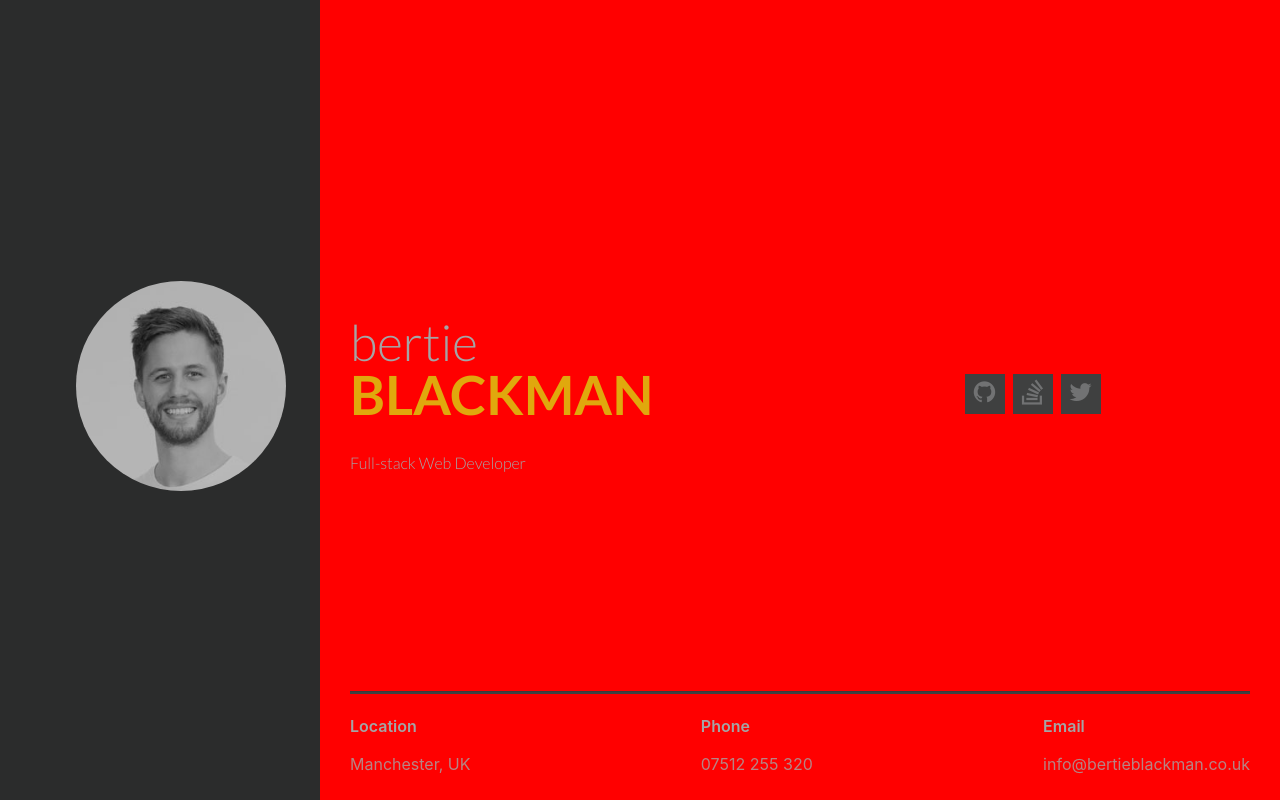
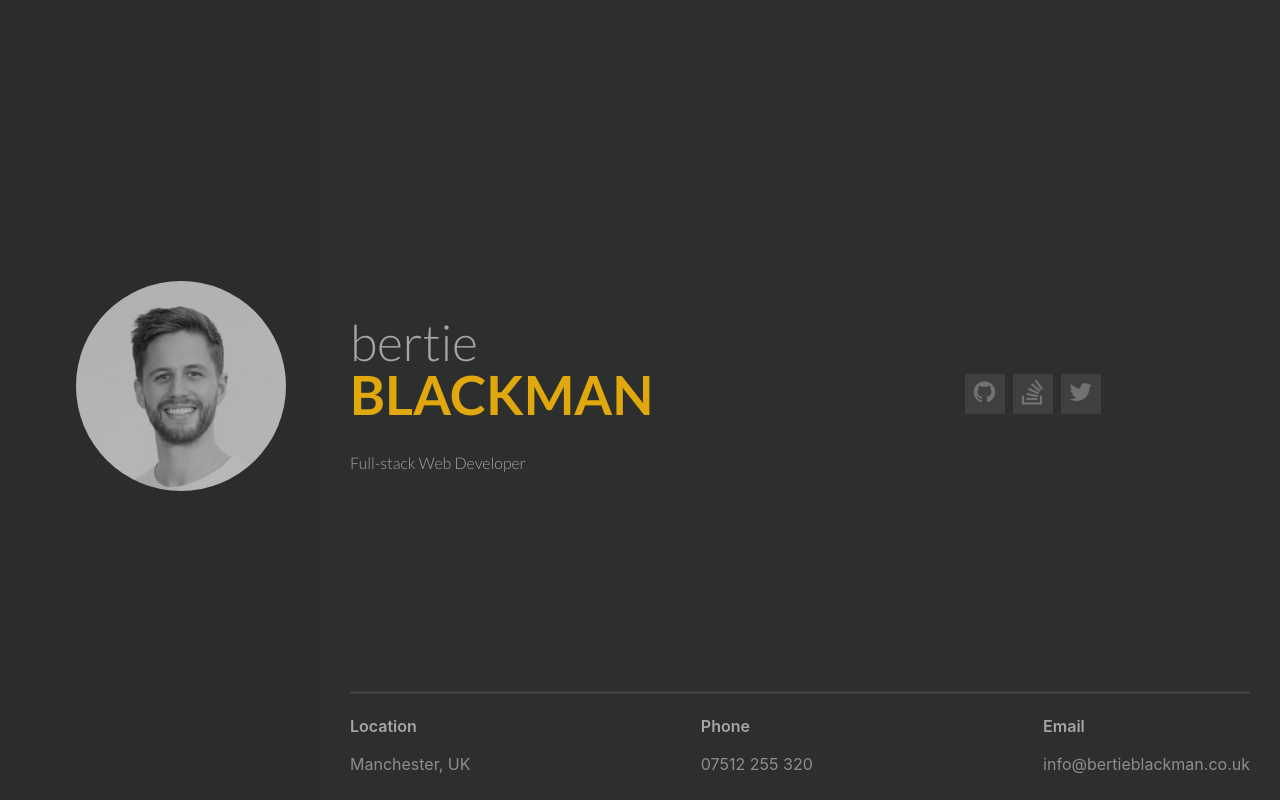
Before and after one commit to covertbert/bertie-blackman-portfolio, a Vue app: page /#/ in a window 1280 px wide. Shown: the top 800 px of the page. Built offline with nearby package versions, Linux system fonts and the light colour scheme.

Commit message:
Pipeline test

```diff
--- a/src/assets/stylus/base/base.styl
+++ b/src/assets/stylus/base/base.styl
@@ -1,2 +1,2 @@
 html, body
-  background-color: red
+  background-color: $primary-gray
```
